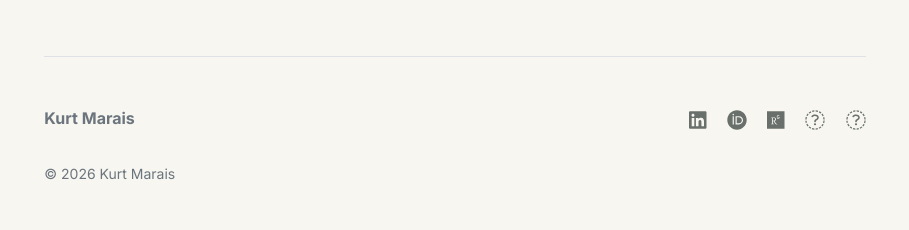
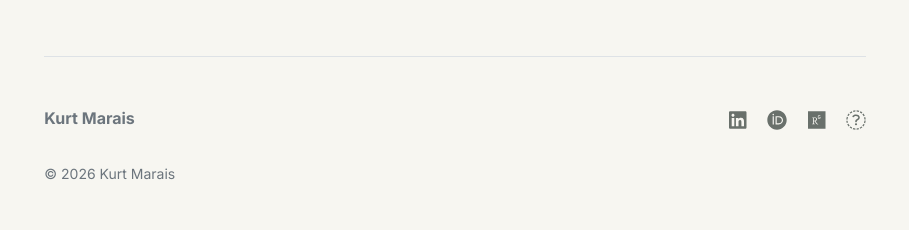
Before and after one commit to kurtmarais/kurtmarais.github.io, a Jekyll site: the page built from index.md, in a window 1280 px wide. Shown: the part 1703-1933 px from the top of the page, without its empty margins (185-1094 px from the left). Built offline with Jekyll 4.4.1, drawn with Linux system fonts in a browser that asks for light colours.

Commit message:
Update settings.yml

```diff
--- a/_data/settings.yml
+++ b/_data/settings.yml
@@ -12,5 +12,4 @@
 - {icon: 'linkedin', link: 'https://www.linkedin.com/in/kurtmarais/'}
 - {icon: 'orcid', link: 'https://orcid.org/0000-0002-8820-044X'}
 - {icon: 'researchgate', link: 'https://www.researchgate.net/profile/Kurt-Marais'}
-- {icon: 'x-twitter', link: 'https://x.com/maraisk_'}
-- {icon: 'user-graduate', link: 'https://researcherprofiles.sun.ac.za/17019-kurt-marais'}
+- {icon: 'graduation-cap', link: 'https://researcherprofiles.sun.ac.za/17019-kurt-marais'}
```
